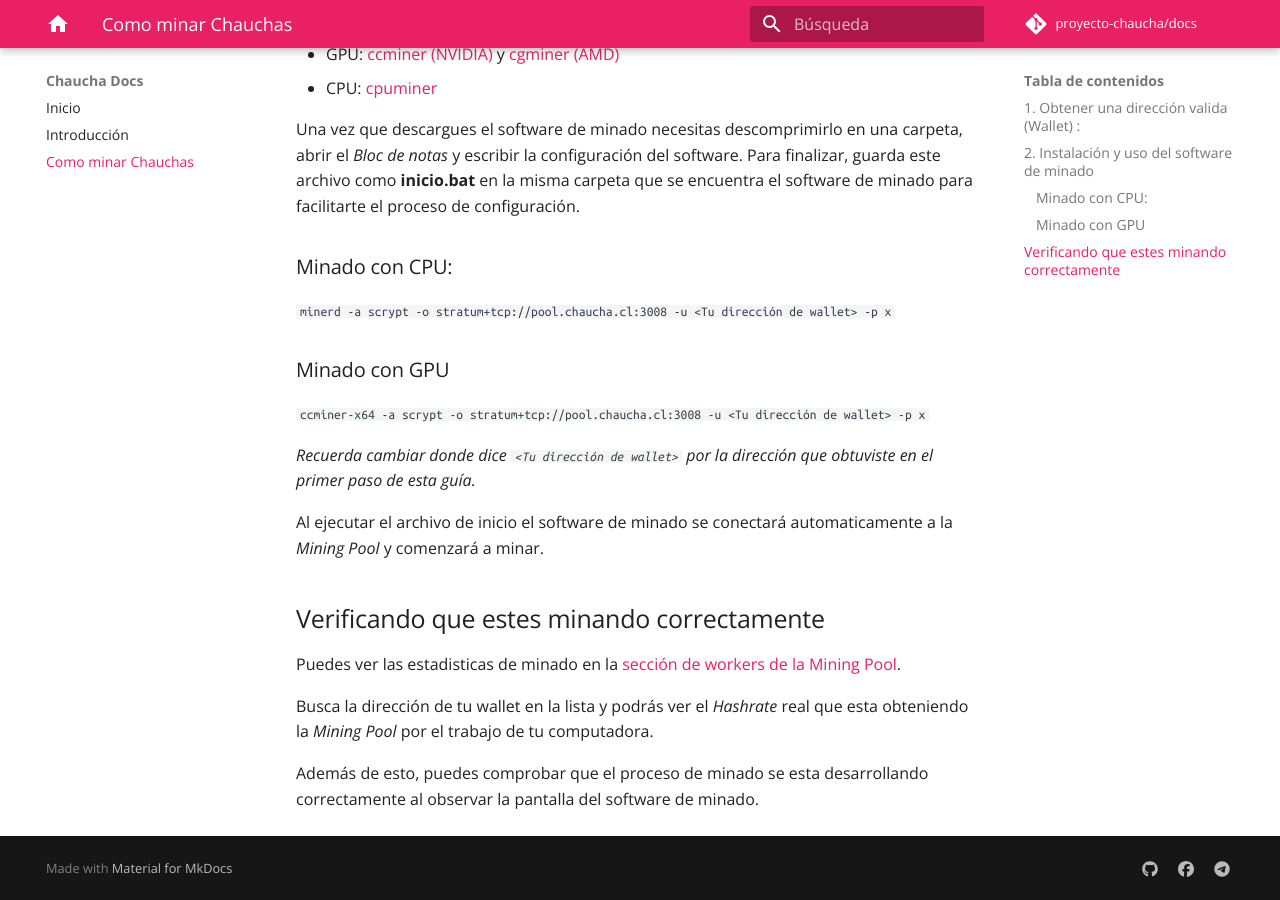
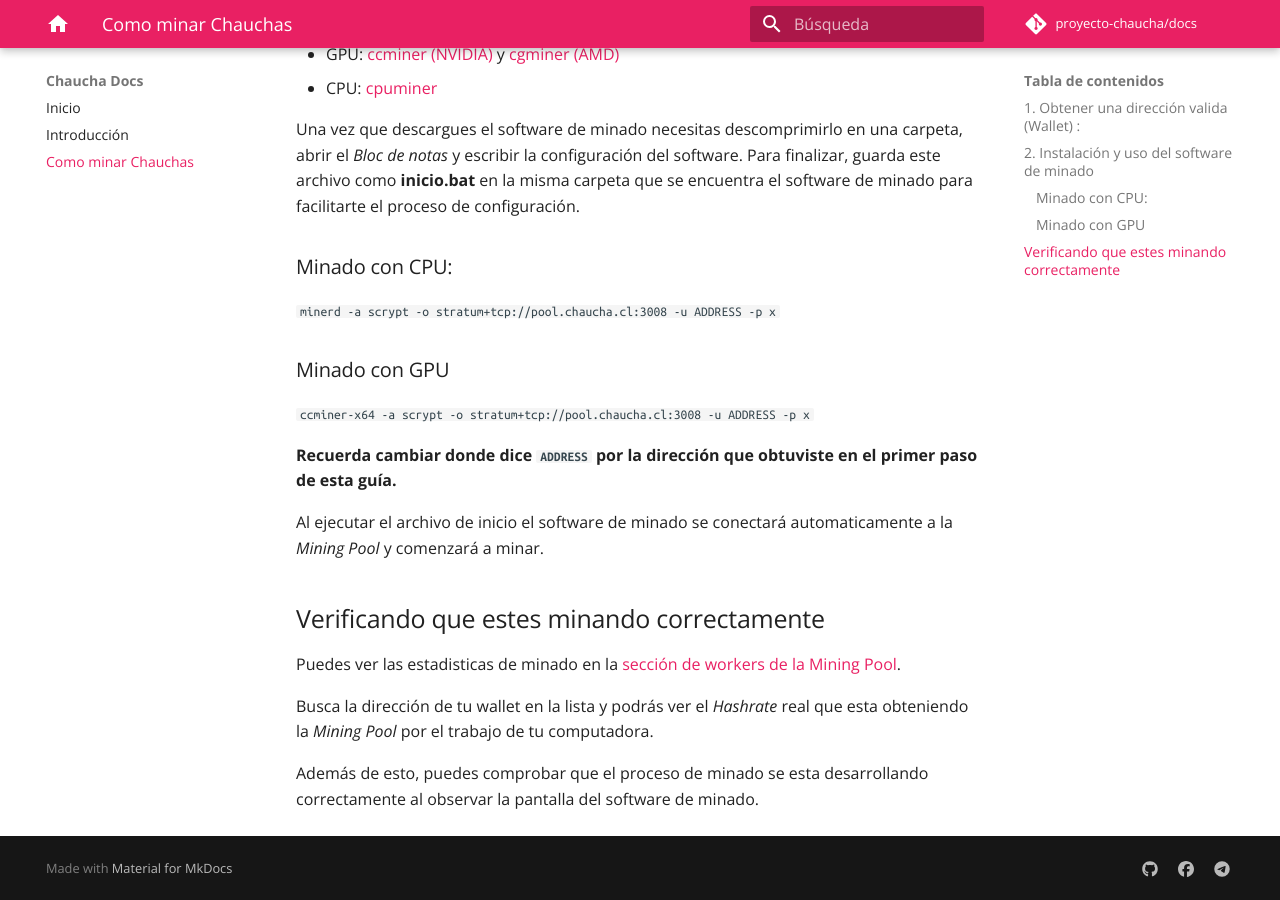
Before and after one commit to proyecto-chaucha/docs, an MkDocs documentation site: the page built from docs/mining.md, in a window 1280 px wide and 900 px high, scrolled down 953 px. Built offline with MkDocs 1.6.1 and Material for MkDocs 9.7.7, drawn with Linux system fonts in a browser that asks for light colours; comment, search, counter and statistics services are not loaded; old or Windows-style settings are respelled for this version of MkDocs.

Commit message:
sacado corchetes < y >

```diff
--- a/docs/mining.md
+++ b/docs/mining.md
@@ -26,12 +26,12 @@ Recomendamos los siguientes 2 software para minar con tu tarjeta de video dedica
 Una vez que descargues el software de minado necesitas descomprimirlo en una carpeta, abrir el *Bloc de notas* y escribir la configuración del software. Para finalizar, guarda este archivo como **inicio.bat** en la misma carpeta que se encuentra el software de minado para facilitarte el proceso de configuración.
 
 ### Minado con CPU:
-`minerd -a scrypt -o stratum+tcp://pool.chaucha.cl:3008 -u <Tu dirección de wallet> -p x `
+`minerd -a scrypt -o stratum+tcp://pool.chaucha.cl:3008 -u ADDRESS -p x `
 
 ### Minado con GPU
-`ccminer-x64 -a scrypt -o stratum+tcp://pool.chaucha.cl:3008 -u <Tu dirección de wallet> -p x `
+`ccminer-x64 -a scrypt -o stratum+tcp://pool.chaucha.cl:3008 -u ADDRESS -p x `
 
-*Recuerda cambiar donde dice `<Tu dirección de wallet>` por la dirección que obtuviste en el primer paso de esta guía.*
+**Recuerda cambiar donde dice `ADDRESS` por la dirección que obtuviste en el primer paso de esta guía.**
 
 Al ejecutar el archivo de inicio el software de minado se conectará automaticamente a la *Mining Pool* y comenzará a minar.
 
```
